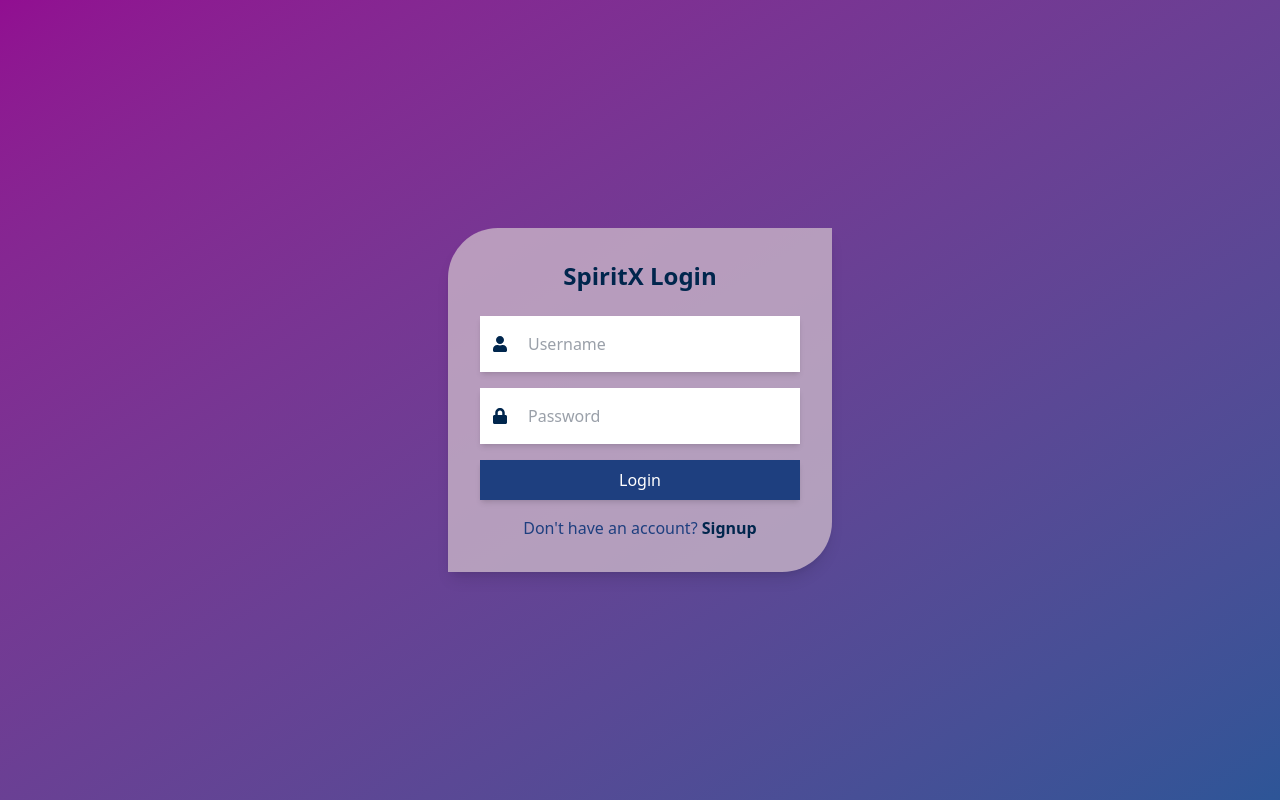
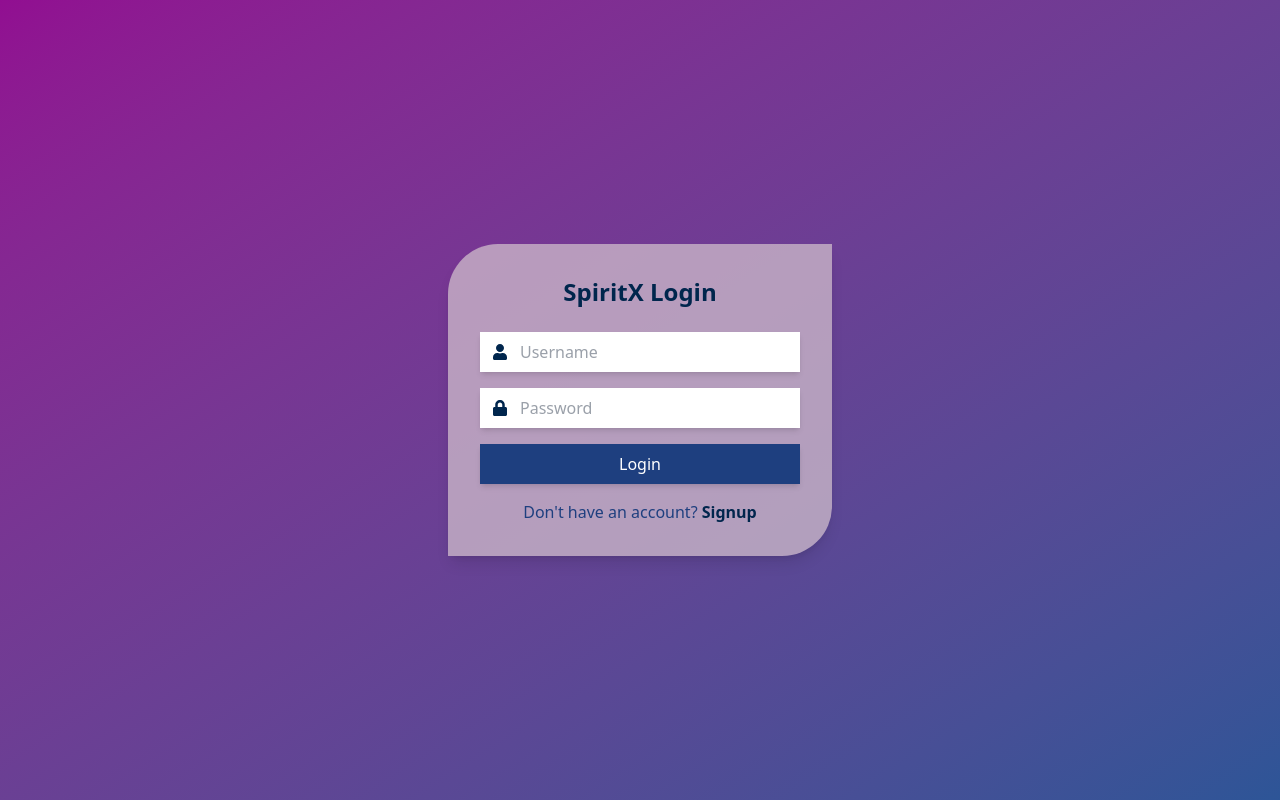
Before and after one commit to Jack0Seth/SpiritX_DOMinators_01, a React (Vite) app in the folder project/: page / in a window 1280 px wide. Built offline with nearby package versions, Linux system fonts and the light colour scheme.

Commit message:
no reason

```diff
--- a/project/src/Components/Login.jsx
+++ b/project/src/Components/Login.jsx
@@ -15,20 +15,20 @@ const Login = ({ onNavigate }) => {
           SpiritX Login
         </h2>
         <form onSubmit={handleLogin}>
-          <div className="mb-4 flex items-center bg-white p-2 shadow-md relative">
+          <div className="mb-4 flex items-center bg-white shadow-md relative">
             <FaUser className="absolute left-3 top-1/2 transform -translate-y-1/2 text-[#00264D]" />
             <input
               type="text"
-              className="w-full outline-none bg-transparent pl-10 py-2 text-gray-700"
+              className="w-full outline-none bg-transparent pl-10 py-2 text-gray-700 focus:outline-none focus:ring-1 focus:ring-[#2D5597]"
               placeholder="Username"
               required
             />
           </div>
-          <div className="mb-4 flex items-center bg-white p-2 shadow-md relative">
+          <div className="mb-4 flex items-center bg-white shadow-md relative">
             <FaLock className="absolute left-3 top-1/2 transform -translate-y-1/2 text-[#00264D]" />
             <input
               type="password"
-              className="w-full outline-none bg-transparent pl-10 py-2 text-gray-700"
+              className="w-full outline-none bg-transparent pl-10 py-2 text-gray-700 focus:outline-none focus:ring-1 focus:ring-[#2D5597]"
               placeholder="Password"
               required
             />
```
